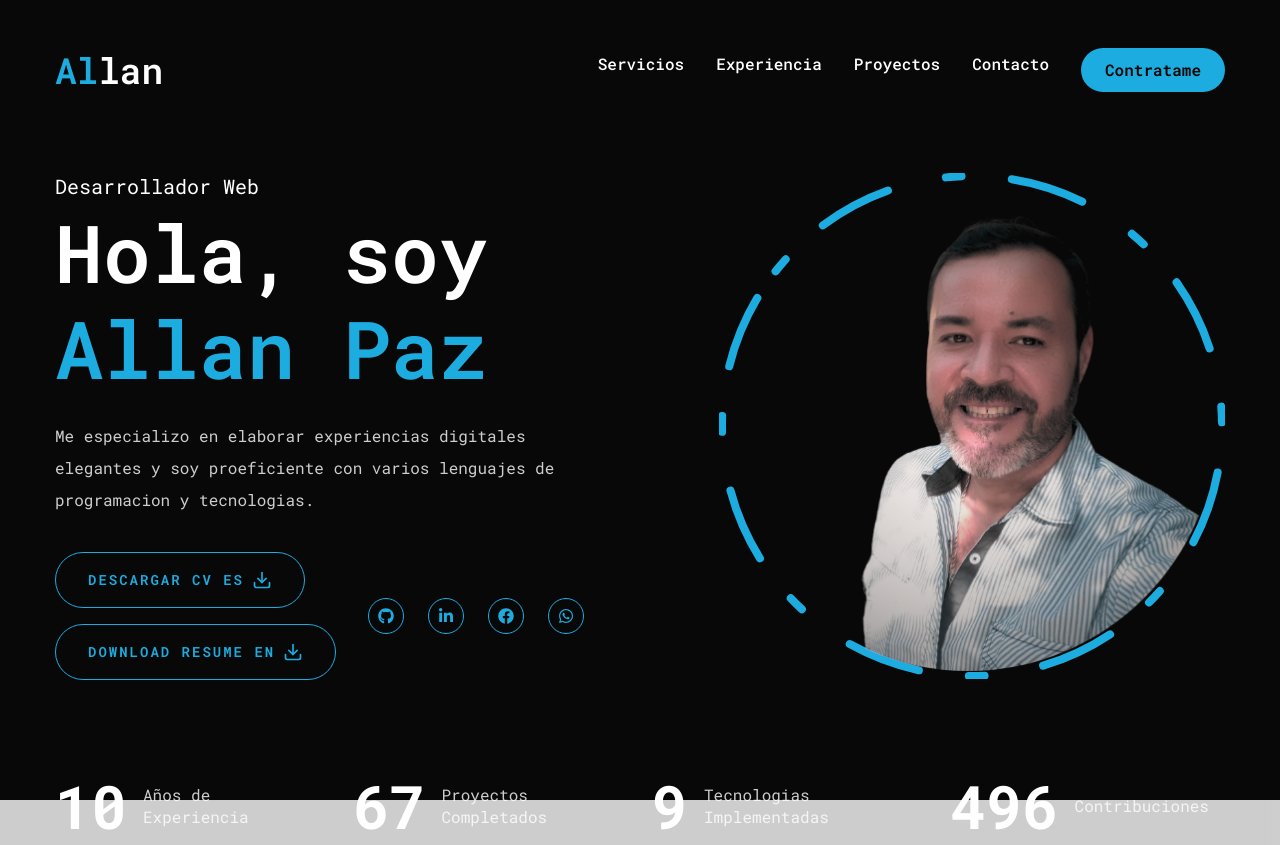
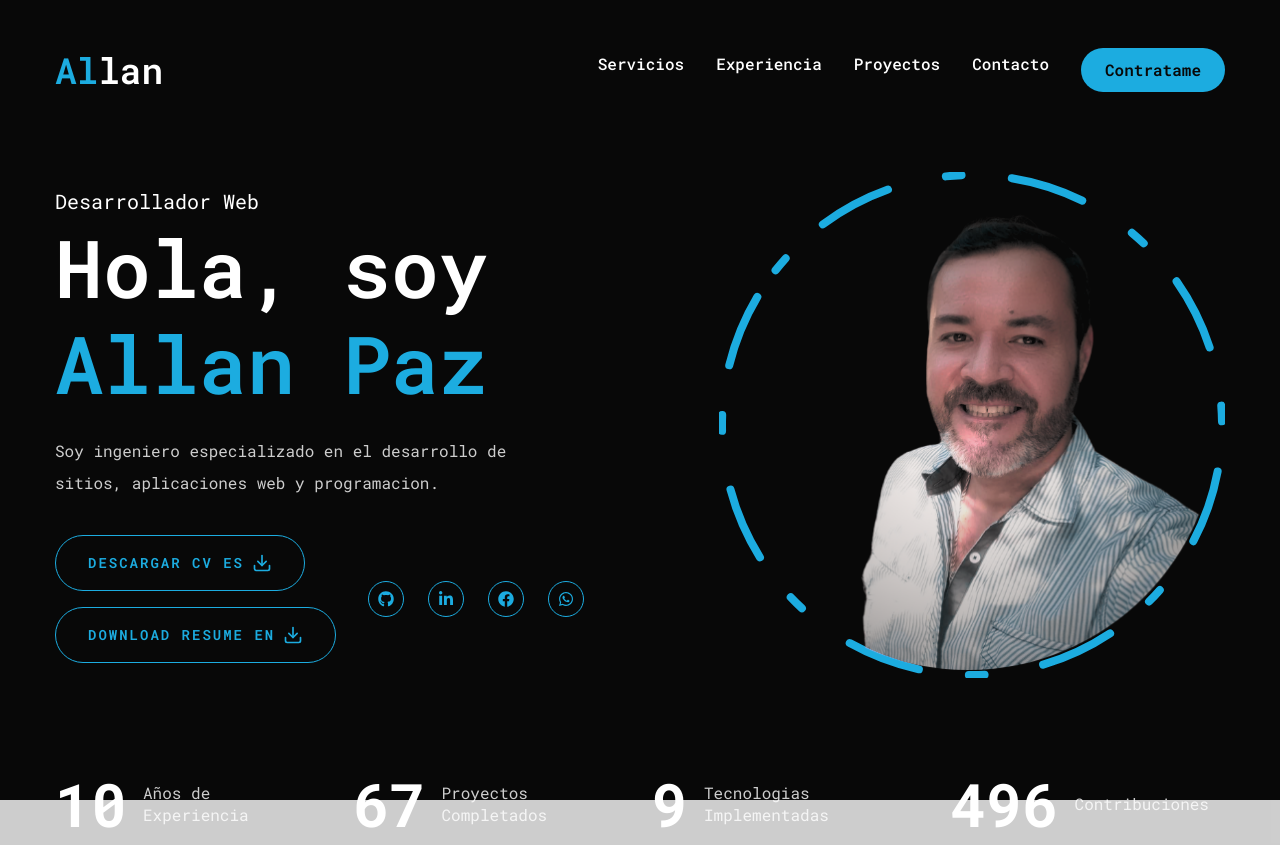
Before and after one commit to Gokuno/allan-portafolio, a Next.js app: page / in a window 1280 px wide. Built offline with nearby package versions, Linux system fonts and the light colour scheme.

Commit message:
Update page.jsx

```diff
--- a/app/page.jsx
+++ b/app/page.jsx
@@ -20,7 +20,7 @@ const Home = () => {
                             <span className="text-accent">Allan Paz</span>
                         </h1>
                         <p className="max-w-[500px] mb-9 text-white/80">
-                            Me especializo en elaborar experiencias digitales elegantes y soy proeficiente con varios lenguajes de programacion y tecnologias.
+                            Soy ingeniero especializado en el desarrollo de sitios, aplicaciones web y programacion.
                         </p>
                         {/*btn and socials*/}
                         <div className="flex flex-col xl:flex-row items-center gap-8">
```
